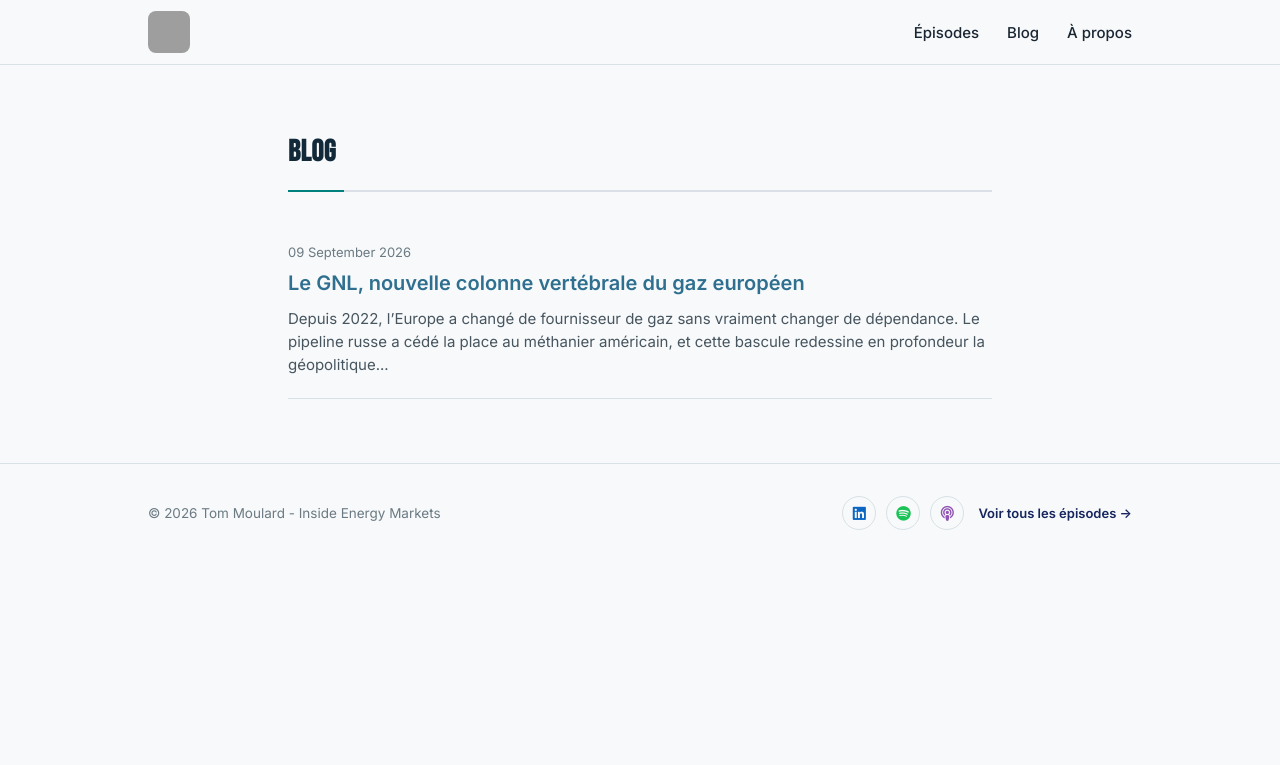
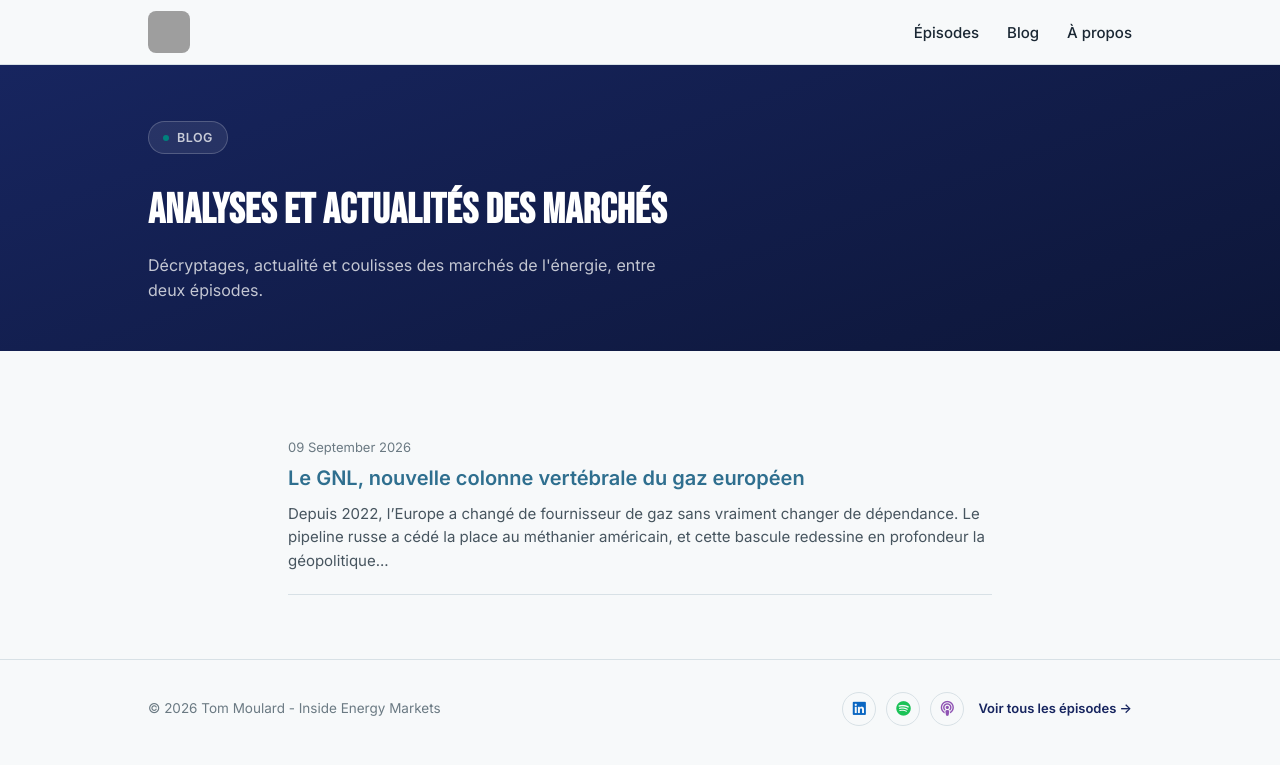
Before and after one commit to InsideEnergyMarkets/Inside-Energy-Markets, a Jekyll site: the page built from blog/index.html, in a window 1280 px wide. Shown: the top 765 px of the page. Built offline with Jekyll 4.4.1, drawn with Linux system fonts in a browser that asks for light colours; grey boxes are pictures that could not be loaded.

Commit message:
Update blog header and remove section head

```diff
--- a/blog/index.html
+++ b/blog/index.html
@@ -4,11 +4,16 @@ title: Blog
 permalink: /blog/
 ---
 
+<section class="episodes-header">
+  <div class="wrap">
+    <p class="eyebrow">BLOG</p>
+    <h1>Analyses et actualités des marchés</h1>
+    <p class="lead-sm">Décryptages, actualité et coulisses des marchés de l'énergie, entre deux épisodes.</p>
+  </div>
+</section>
+
 <section class="block">
   <div class="wrap prose">
-    <div class="section-head">
-      <h2>Blog</h2>
-    </div>
     <ul class="post-list">
       {% for post in site.posts %}
       <li class="post-item">
```
